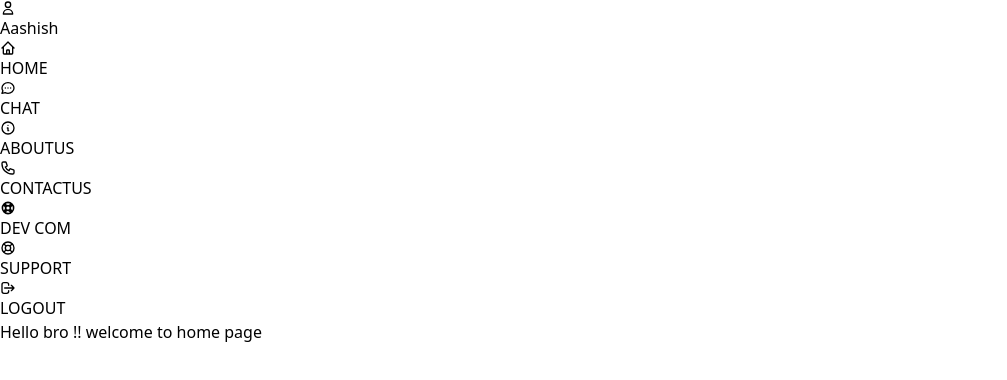
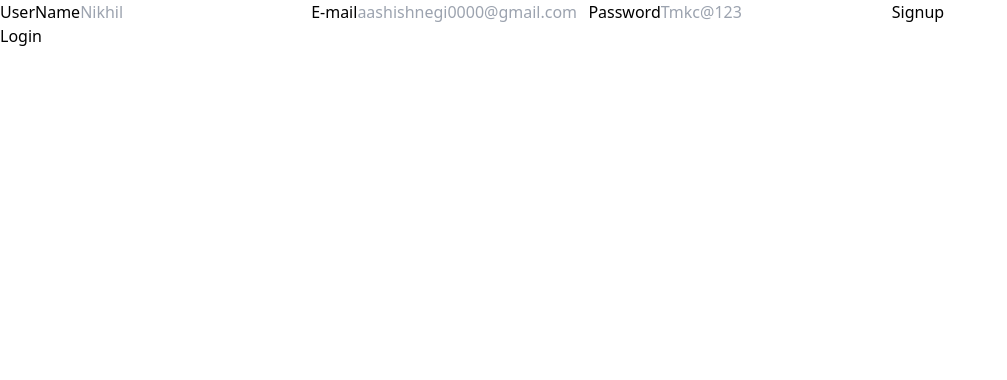
Before and after one commit to LazyKaddu/Sasta-Discord-Frontend, a React (Vite) app: page / in a window 1280 px wide. Shown: the top 380 px of the page, without its empty margins (0-1007 px from the left). Built offline with nearby package versions, Linux system fonts and the light colour scheme.

Commit message:
Created Login Signup and Messages

```diff
--- a/package.json
+++ b/package.json
@@ -10,6 +10,7 @@
     "preview": "vite preview"
   },
   "dependencies": {
+    "axios": "^1.7.2",
     "react": "^18.3.1",
     "react-dom": "^18.3.1",
     "react-icons": "^5.2.1",
--- a/src/App.jsx
+++ b/src/App.jsx
@@ -2,14 +2,15 @@ import "./App.css";
 import { BrowserRouter as Router, Route, Routes } from "react-router-dom";
 import Home from "./Home";
 import Chat from "./Chat";
+import LoginSignup from "./Login-Signup";
 
 function App() {
   return (
     <Router>
       <Routes>
-        {/* <Route path='/login' element={<Login/>}/> */}
-        <Route path="/" element={<Home />} />
+        <Route path="/Home" element={<Home />} />
         <Route path="/chat" element={<Chat />} />
+        <Route path='/' element={<LoginSignup/>}/>
         {/* <Route path='/about' element={<About/>}/>
           <Route path='/devcom' element={<devcom/>}/> */}
       </Routes>
--- /dev/null
+++ b/src/Login-Signup.jsx
@@ -0,0 +1,19 @@
+import React, { useState } from 'react'
+import Signup from './components/Signup';
+import Login from './components/Login';
+
+const LoginSignup = () => {
+    const [isLogin, setisLogin] = useState(false);
+    const changeState = (e)=>{
+        setisLogin(!isLogin);
+    }
+
+  return (
+    <div>
+      {isLogin?<Login/>:<Signup/>}
+      <button onClick={changeState}>{isLogin?"Signup":"Login"}</button>
+    </div>
+  )
+}
+
+export default LoginSignup
--- /dev/null
+++ b/src/components/Login.jsx
@@ -0,0 +1,42 @@
+import React, { useState } from 'react';
+import { useNavigate } from 'react-router-dom';
+import axios from 'axios';
+
+
+const Login = () => {
+    const [Username, setUsername] = useState("");
+    const [Password, setPassword] = useState("");
+    const [Error, setError] = useState("");
+    const navigate = useNavigate();
+
+    const changeUsername = (e)=>{
+        setUsername(e.target.value);
+    }
+    const changePassword = (e)=>{
+        setPassword(e.target.value);
+    }
+    const SubmitChange = (e)=>{
+        e.preventDefault();
+        axios.post('/loging',
+            {Username,Password})
+            .then((response)=>{
+                navigate("/home")
+            }).catch((error)=>{
+                setError(error);
+            })
+    }
+
+
+  return (
+    <form action="" onSubmit={SubmitChange} method="post">
+        <label>UserName</label>
+        <input value={Username} type='text' placeholder='Nikhil' onChange={changeUsername}/>
+        <label>Password</label>
+        <input value={Password} type='password' placeholder='Tmkc@123' onChange={changePassword}/>
+        <button type='submit'>Login</button>
+        <p>{Error}</p>
+    </form>
+  )
+}
+
+export default Login
--- a/src/components/MessagesSec.jsx
+++ b/src/components/MessagesSec.jsx
@@ -1,10 +1,25 @@
 import React from 'react'
 import Message from './Message'
+import axios from 'axios'
 
-const MessagesSec = () => {
+const MessagesSec = ({MessageId, Username, Password}) => {
+  const [Data, setData] = useState([]);
+  const [Error, setError] = useState("");
+  axios.get('./api/messages',{
+    params:{
+      id:MessageId,
+      username:Username,
+      password:Password,
+    }
+  }).then((response)=>{
+    setData(response.data);
+  }).catch((error)=>{
+    setError(error);
+  })
   return (
     <div>
       <Message/>
+      <p>{Error}</p>
     </div>
   )
 }
--- a/src/components/Nav.jsx
+++ b/src/components/Nav.jsx
@@ -14,7 +14,7 @@ const Nav = () => {
   return (
     <nav className="w-[16vw] h-fit bg-white rounded-md flex justify-center items-center">
       <ul className="flex items-start flex-col py-5 px-3 gap-2 w-[100%] h-[100%]">
-        <Li data={"HOME"} href={"/"} icon={<HiOutlineHome />} />
+        <Li data={"HOME"} href={"/Home"} icon={<HiOutlineHome />} />
         <Li data={"CHAT"} href={"/chat"} icon={<HiOutlineChat />} />
         <Li data={"ABOUTUS"} href={"/"} icon={<HiOutlineInformationCircle />} />
         <Li data={"CONTACTUS"} href={"/"} icon={<HiOutlinePhone />} />
--- /dev/null
+++ b/src/components/Signup.jsx
@@ -0,0 +1,46 @@
+import React, { useState } from 'react';
+import { useNavigate } from 'react-router-dom';
+import axios from 'axios';
+
+const Signup = () => {
+    const [Username, setUsername] = useState("");
+    const [Password, setPassword] = useState("");
+    const [Email, setEmail] = useState("");
+    const [Error, setError] = useState("");
+    const navigate = useNavigate();
+
+    const changeUsername = (e)=>{
+        setUsername(e.target.value);
+    }
+    const changePassword = (e)=>{
+        setPassword(e.target.value);
+    }
+    const changeEmail = (e)=>{
+        setEmail(e.target.value)
+    }
+    const SubmitChange = (e)=>{
+        e.preventDefault();
+        axios.post('/signing',
+            {Username,Password,Email})
+            .then((response)=>{
+                navigate("/home")
+            }).catch((error)=>{
+                setError(error)
+            })
+    }
+
+
+  return (
+    <form action="" onSubmit={SubmitChange} method="post">
+        <label>UserName</label>
+        <input value={Username} type='text' placeholder='Nikhil' onChange={changeUsername}/>
+        <label>E-mail</label>
+        <input value={Email} type='text' placeholder='aashishnegi0000@gmail.com' onChange={changeEmail}/>
+        <label>Password</label>
+        <input value={Password} type='password' placeholder='Tmkc@123' onChange={changePassword}/>
+        <button type='submit'>Signup</button>
+    </form>
+  )
+}
+
+export default Signup
```
Also changed, not shown: 1 other file (tests, documents, lock files or other folders).
